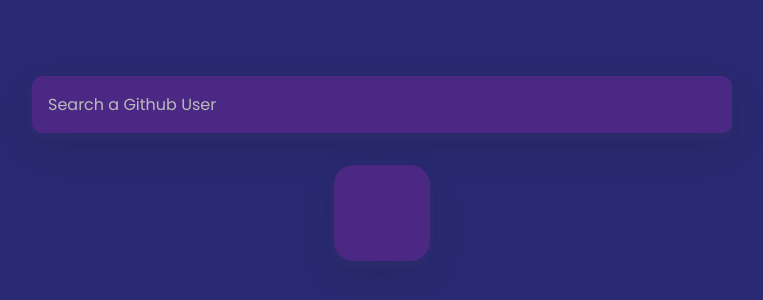
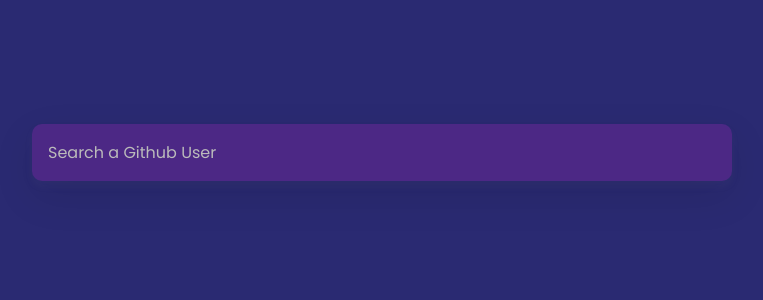
Before and after one commit to AnaCe-7/API_N2_Github_Profile, a plain HTML site: page index.html in a window 1280 px wide. Shown: the part 232-532 px from the top of the page, without its empty margins (258-1021 px from the left). Drawn offline with nearby package versions, Linux system fonts and the light colour scheme.

Commit message:
update files

```diff
--- a/index.html
+++ b/index.html
@@ -12,9 +12,7 @@
       <input type="text" id="search" placeholder="Search a Github User">
     </form>
 
-    <main id="main">
-        <div class="card"></div>
-    </main>
+    <main id="main"></main>
 
     <script src="https://cdnjs.cloudflare.com/ajax/libs/axios/0.21.0/axios.min.js" integrity="sha512-DZqqY3PiOvTP9HkjIWgjO6ouCbq+dxqWoJZ/Q+zPYNHmlnI2dQnbJ5bxAHpAMw+LXRm4D72EIRXzvcHQtE8/VQ==" crossorigin="anonymous"></script>
     <script src="script.js"></script>
--- a/script.js
+++ b/script.js
@@ -1,2 +1,3 @@
 const APIURL = 'https://api.github.com/users/'
 const searchProfile = document.getElementById('search');
+const main = document.getElementById('main');
```
